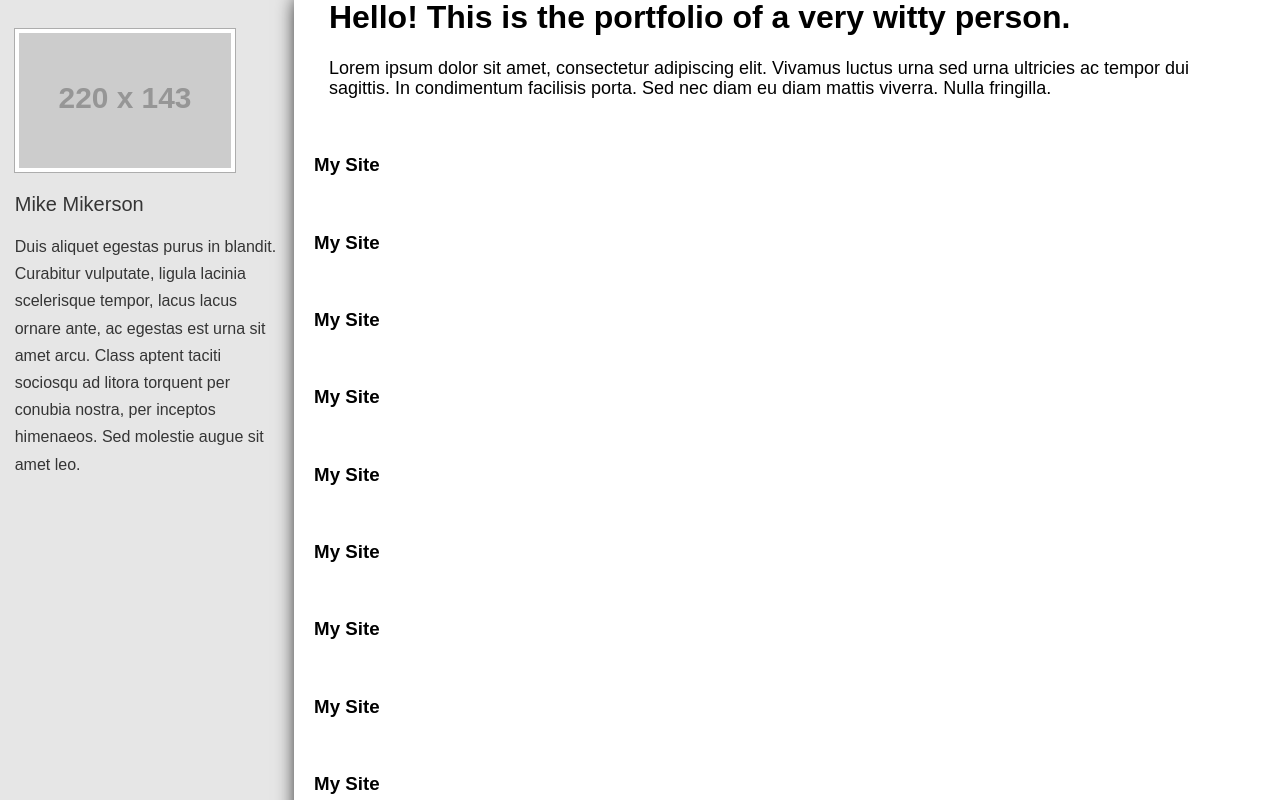
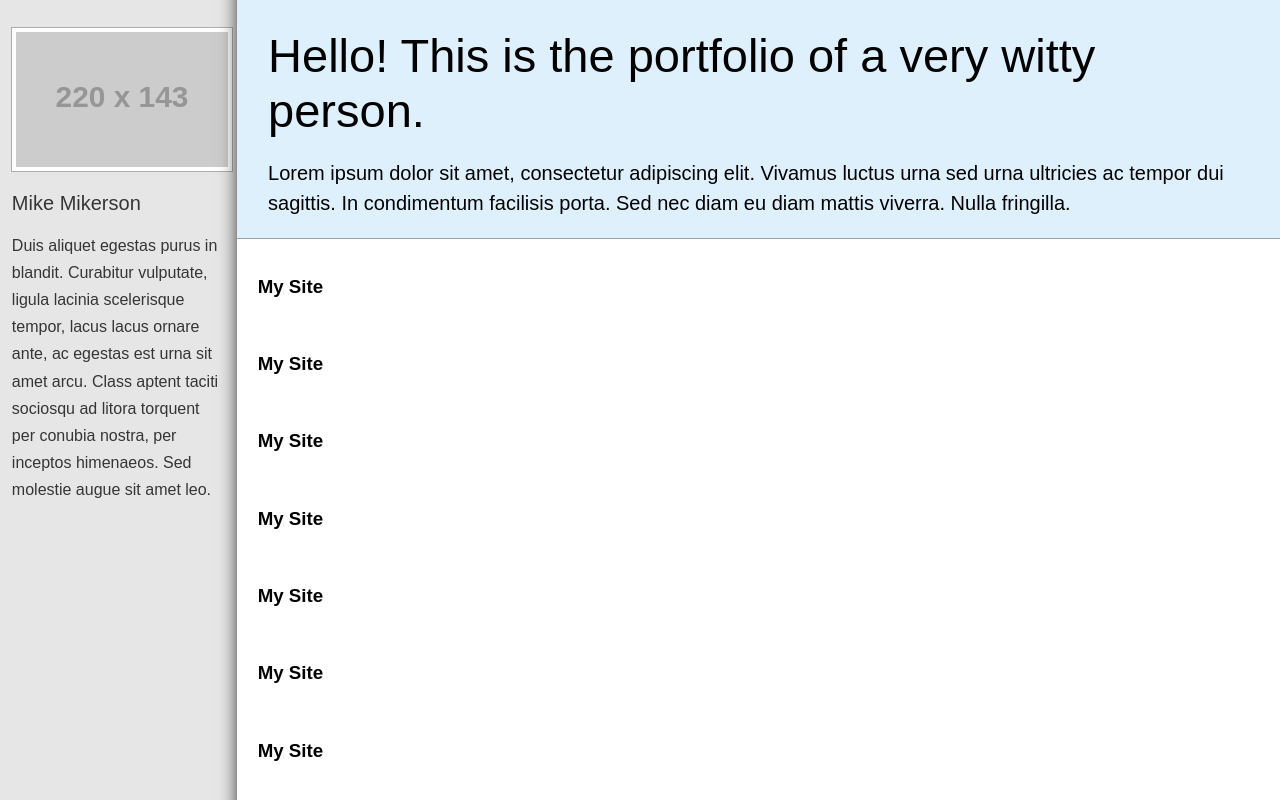
Before and after one commit to gnofoente/portfolio, a plain HTML site: page index.html in a window 1280 px wide. Shown: the top 800 px of the page. Drawn offline with Linux system fonts and the light colour scheme; placeholder pictures from the web are drawn by us.

Commit message:
Finished styling the header

```diff
--- a/assets/css/style.css
+++ b/assets/css/style.css
@@ -4,8 +4,8 @@
 
 body {
 	margin: 0;
+	overflow: auto;
 	transform: translateY(-22px);
-	overflow: auto;
 }
 
 /*
@@ -16,20 +16,20 @@ body {
 	background-color: #e6e6e6;
 	min-height: 100%;
 	position: absolute;
-	width: 23%;
+	width: 18.5%;
 	z-index: -1;
 }
 
 .main-content {
-	margin-left: 23%;
+	box-shadow: 3px 0px 19px 0px;
+	margin-left: 18.5%;
 	z-index: 0;
-	box-shadow: 3px 0px 19px 0px;
 }
 
 .container {
-	width: 96%;
 	margin: 0 auto;
 	padding: 0;
+	width: 96%;
 }
 
 /*
@@ -37,16 +37,21 @@ body {
  */
 
 .container_fixed-bar {
+	margin-top: 50px;
 	width: 90%;
-	margin-top: 30px;
 }
 
 .container_header {
-	width: 93%;
+	padding-top: 20px;
+	width: 94%;
 }
 
 /*
  * Rest of the layout
+ */
+
+/*
+ * FIXED BAR
  */
 
 .picture {
@@ -57,9 +62,9 @@ body {
 }
 
 .name {
-	font-weight: normal;
 	color: #353535;
 	font-size: 20px;
+	font-weight: normal;
 }
 
 .text {
@@ -72,3 +77,31 @@ body {
 	font-size: 16px;
 	line-height: 1.7;
 }
+
+/*
+ * END OF FIXED BAR
+ */
+
+/*
+ * HEADER
+ */
+
+.header {
+	background: #def0fc;
+	border-bottom: 1px solid #a0a0a0;
+}
+
+.header__main-text {
+	font-size: 47px;
+	font-weight: normal;
+	margin-bottom: 0;
+}
+
+.text_header {
+	font-size: 20px;
+	line-height: 1.5;
+}
+
+/*
+ * END OF HEADER
+ */
```
